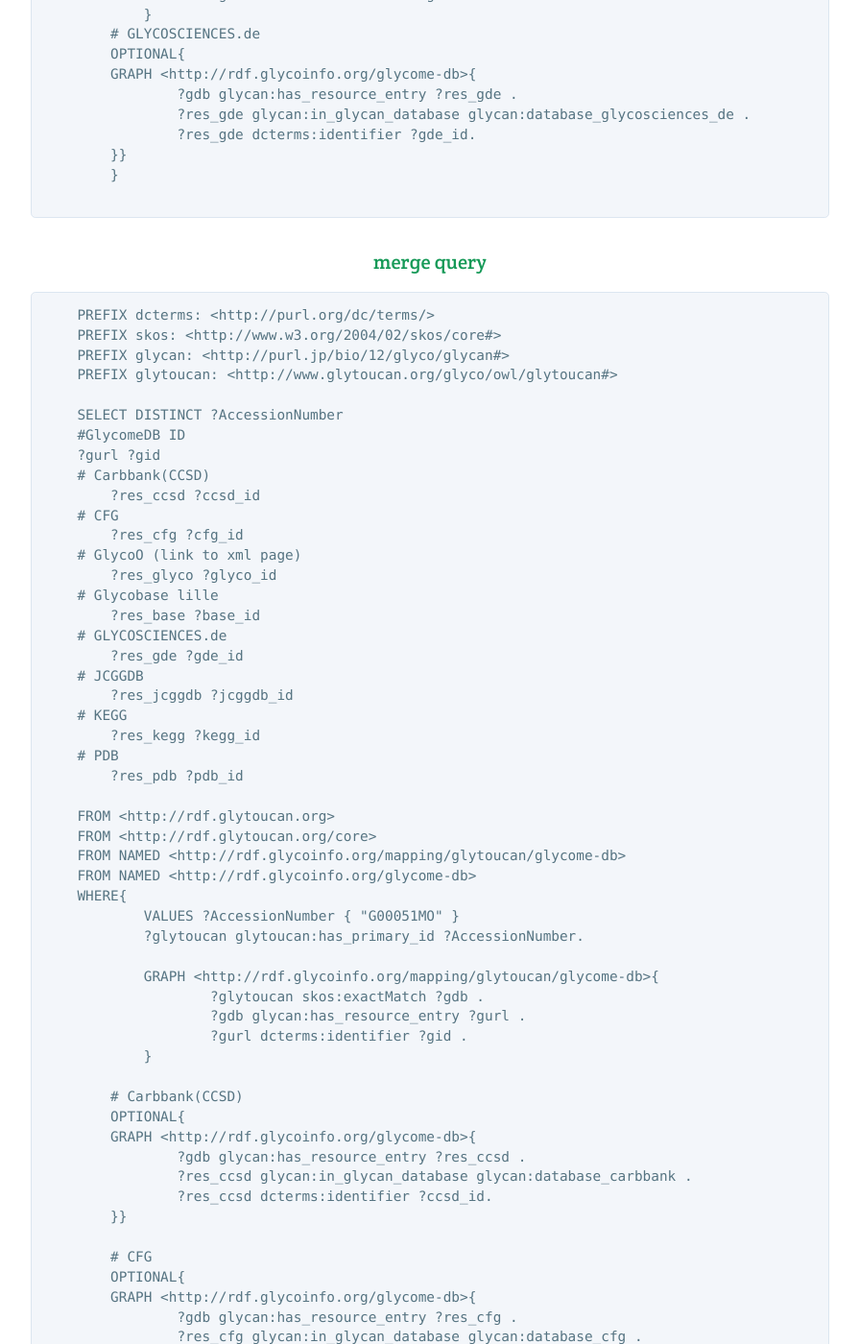
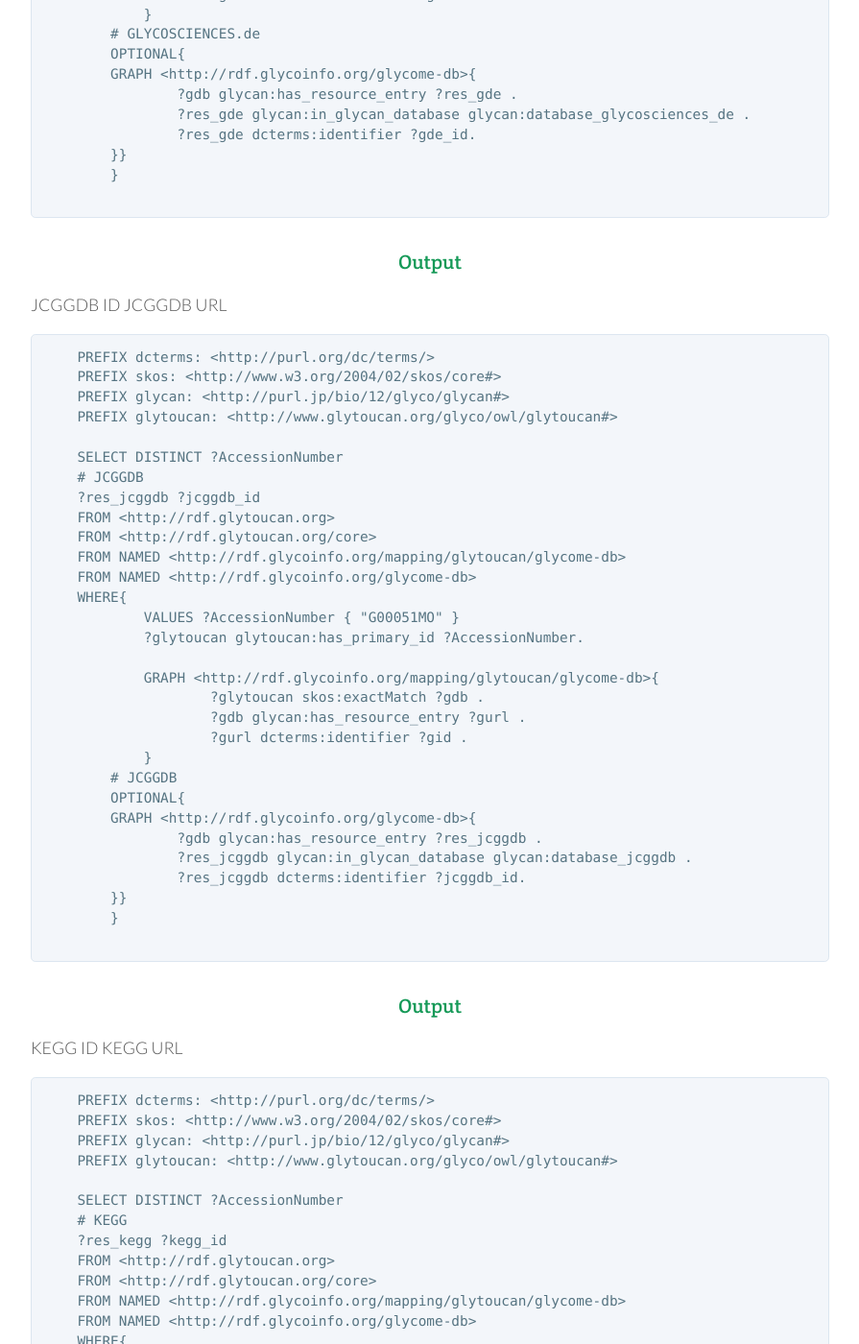
Before and after one commit to glytoucan/glytoucan, a Jekyll site: the page built from system/sparqlForMetadata/linkeddb-glycomedb.md, in a window 1280 px wide and 1400 px high, scrolled down 4870 px. Shown: the whole window at 96% size, without its empty margins (192-1087 px from the left). Built offline with Jekyll 4.4.1, drawn with Linux system fonts in a browser that asks for light colours; nearby versions of some CDN libraries; Markdown is read by kramdown in place of the engine named in the settings; some of the changed text lies outside the part shown.

Commit message:
Added Linked DB sparql file

````diff
--- a/system/sparqlForMetadata/linkeddb-glycomedb.md
+++ b/system/sparqlForMetadata/linkeddb-glycomedb.md
@@ -228,6 +228,118 @@ GLYCOSCIENCES.de URL
 
 ```
 
+### Output
+JCGGDB ID
+JCGGDB URL
+
+```
+    PREFIX dcterms: <http://purl.org/dc/terms/>
+    PREFIX skos: <http://www.w3.org/2004/02/skos/core#>
+    PREFIX glycan: <http://purl.jp/bio/12/glyco/glycan#>
+    PREFIX glytoucan: <http://www.glytoucan.org/glyco/owl/glytoucan#>
+
+    SELECT DISTINCT ?AccessionNumber
+    # JCGGDB
+    ?res_jcggdb ?jcggdb_id
+    FROM <http://rdf.glytoucan.org>
+    FROM <http://rdf.glytoucan.org/core>
+    FROM NAMED <http://rdf.glycoinfo.org/mapping/glytoucan/glycome-db>
+    FROM NAMED <http://rdf.glycoinfo.org/glycome-db>
+    WHERE{
+	    VALUES ?AccessionNumber { "G00051MO" }
+	    ?glytoucan glytoucan:has_primary_id ?AccessionNumber.
+
+	    GRAPH <http://rdf.glycoinfo.org/mapping/glytoucan/glycome-db>{
+		    ?glytoucan skos:exactMatch ?gdb .
+		    ?gdb glycan:has_resource_entry ?gurl .
+		    ?gurl dcterms:identifier ?gid .
+	    }
+    	# JCGGDB
+    	OPTIONAL{
+    	GRAPH <http://rdf.glycoinfo.org/glycome-db>{
+    		?gdb glycan:has_resource_entry ?res_jcggdb .
+    		?res_jcggdb glycan:in_glycan_database glycan:database_jcggdb .
+    		?res_jcggdb dcterms:identifier ?jcggdb_id.
+    	}}
+	}
+
+```
+
+### Output
+KEGG ID
+KEGG URL
+
+```
+    PREFIX dcterms: <http://purl.org/dc/terms/>
+    PREFIX skos: <http://www.w3.org/2004/02/skos/core#>
+    PREFIX glycan: <http://purl.jp/bio/12/glyco/glycan#>
+    PREFIX glytoucan: <http://www.glytoucan.org/glyco/owl/glytoucan#>
+
+    SELECT DISTINCT ?AccessionNumber
+    # KEGG
+    ?res_kegg ?kegg_id
+    FROM <http://rdf.glytoucan.org>
+    FROM <http://rdf.glytoucan.org/core>
+    FROM NAMED <http://rdf.glycoinfo.org/mapping/glytoucan/glycome-db>
+    FROM NAMED <http://rdf.glycoinfo.org/glycome-db>
+    WHERE{
+	    VALUES ?AccessionNumber { "G00051MO" }
+	    ?glytoucan glytoucan:has_primary_id ?AccessionNumber.
+
+	    GRAPH <http://rdf.glycoinfo.org/mapping/glytoucan/glycome-db>{
+		    ?glytoucan skos:exactMatch ?gdb .
+		    ?gdb glycan:has_resource_entry ?gurl .
+		    ?gurl dcterms:identifier ?gid .
+	    }
+    	# KEGG
+    	OPTIONAL{
+    	GRAPH <http://rdf.glycoinfo.org/glycome-db>{
+    		?gdb glycan:has_resource_entry ?res_kegg .
+    		?res_kegg glycan:in_glycan_database glycan:database_kegg .
+    		?res_kegg dcterms:identifier ?kegg_id.
+    	}}
+	}
+
+```
+
+
+### Output
+PDB ID
+PDB URL
+
+```
+    PREFIX dcterms: <http://purl.org/dc/terms/>
+    PREFIX skos: <http://www.w3.org/2004/02/skos/core#>
+    PREFIX glycan: <http://purl.jp/bio/12/glyco/glycan#>
+    PREFIX glytoucan: <http://www.glytoucan.org/glyco/owl/glytoucan#>
+
+    SELECT DISTINCT ?AccessionNumber
+    # PDB
+    ?res_pdb ?pdb_id
+    FROM <http://rdf.glytoucan.org>
+    FROM <http://rdf.glytoucan.org/core>
+    FROM NAMED <http://rdf.glycoinfo.org/mapping/glytoucan/glycome-db>
+    FROM NAMED <http://rdf.glycoinfo.org/glycome-db>
+    WHERE{
+	    VALUES ?AccessionNumber { "G00051MO" }
+	    ?glytoucan glytoucan:has_primary_id ?AccessionNumber.
+
+	    GRAPH <http://rdf.glycoinfo.org/mapping/glytoucan/glycome-db>{
+		    ?glytoucan skos:exactMatch ?gdb .
+		    ?gdb glycan:has_resource_entry ?gurl .
+		    ?gurl dcterms:identifier ?gid .
+	    }
+    	# PDB
+    	OPTIONAL{
+    	GRAPH <http://rdf.glycoinfo.org/glycome-db>{
+    		?gdb glycan:has_resource_entry ?res_pdb .
+    		?res_pdb glycan:in_glycan_database glycan:database_pdb .
+    		?res_pdb dcterms:identifier ?pdb_id.
+    	}}
+	}
+
+```
+
 
 ### merge query
 ```
````
Also changed, not shown: system/metadata.md (+5 -6 lines), system/sparqlForMetadata/linkeddb-glycoepitope.md (added, +4 -0 lines), system/sparqlForMetadata/linkeddb-unicarb-db.md (added, +4 -0 lines), system/sparqlForMetadata/linkeddb-unicarbkb.md (added, +4 -0 lines).
